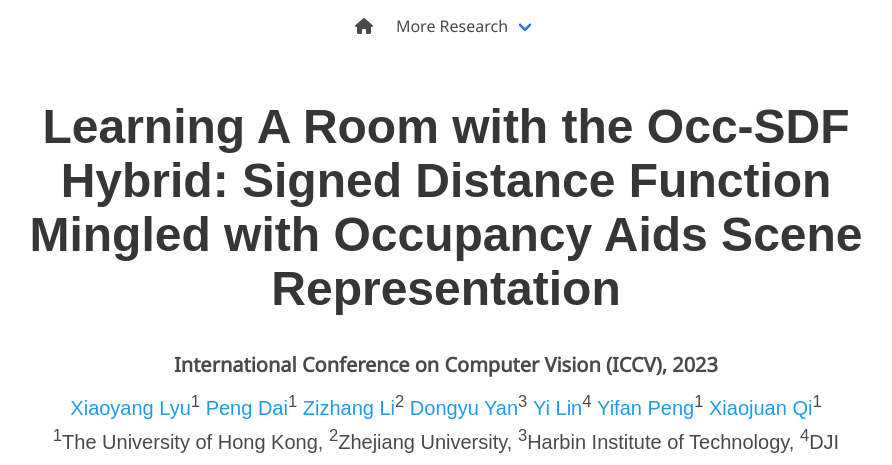
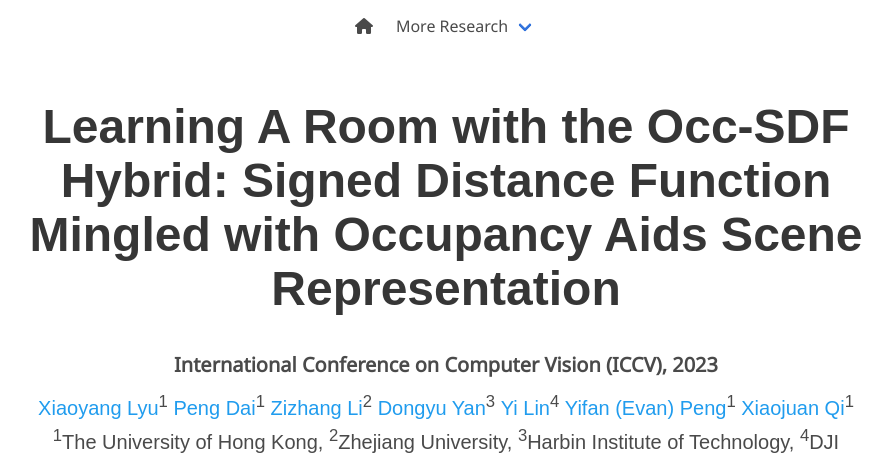
Before and after one commit to shawLyu/Occ-SDF-Hybrid, a plain HTML site: page index.html in a window 1280 px wide. Shown: the top 465 px of the page, without its empty margins (194-1086 px from the left). Drawn offline with nearby package versions, Linux system fonts and the light colour scheme; some icons are missing; a web font is replaced by a local one.

Commit message:
update the author's info

```diff
--- a/index.html
+++ b/index.html
@@ -111,7 +111,7 @@
                                             Lin</a><sup>4</sup>
                                     </span>
                                     <span class="author-block">
-                                        <a href="https://www.eee.hku.hk/~evanpeng/">Yifan Peng</a><sup>1</sup>
+                                        <a href="https://www.eee.hku.hk/~evanpeng/">Yifan (Evan) Peng</a><sup>1</sup>
                                     </span>
                                     <span class="author-block">
                                         <a href="https://xjqi.github.io/">Xiaojuan Qi</a><sup>1</sup>
```
